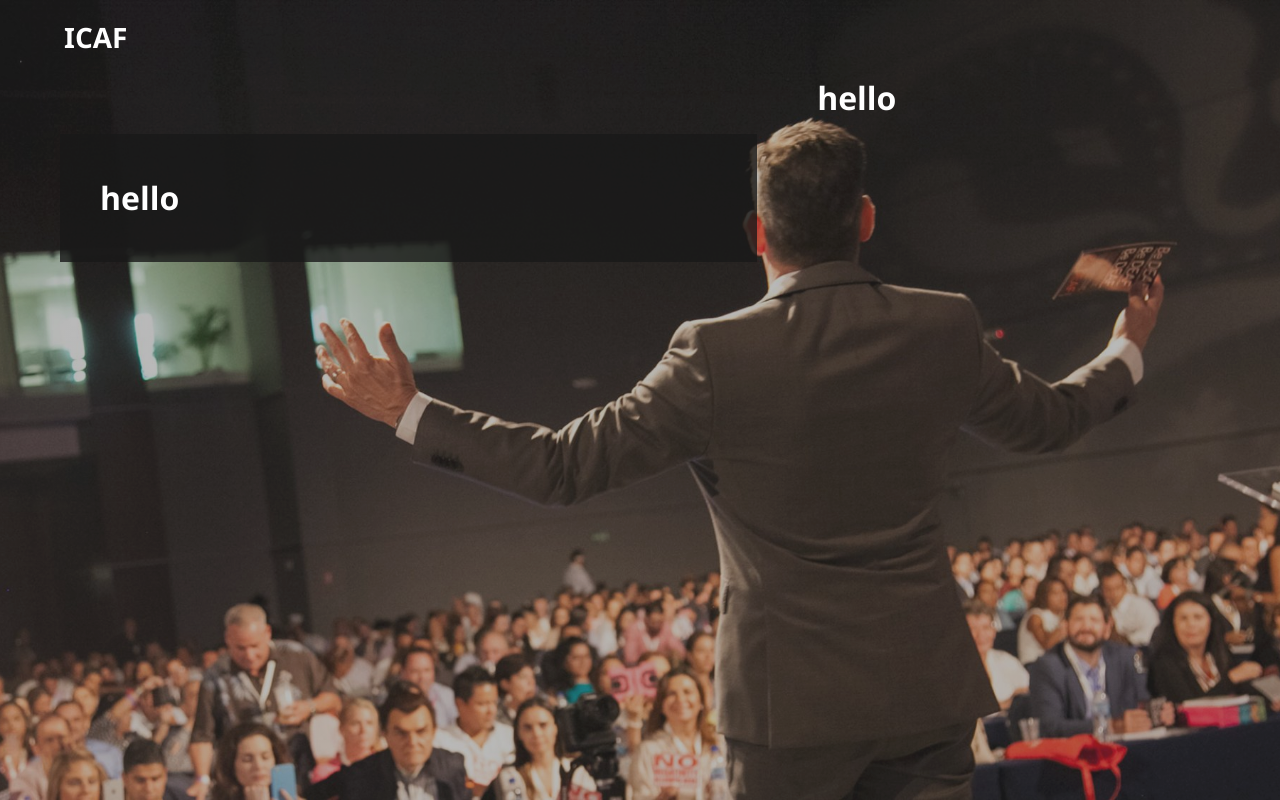
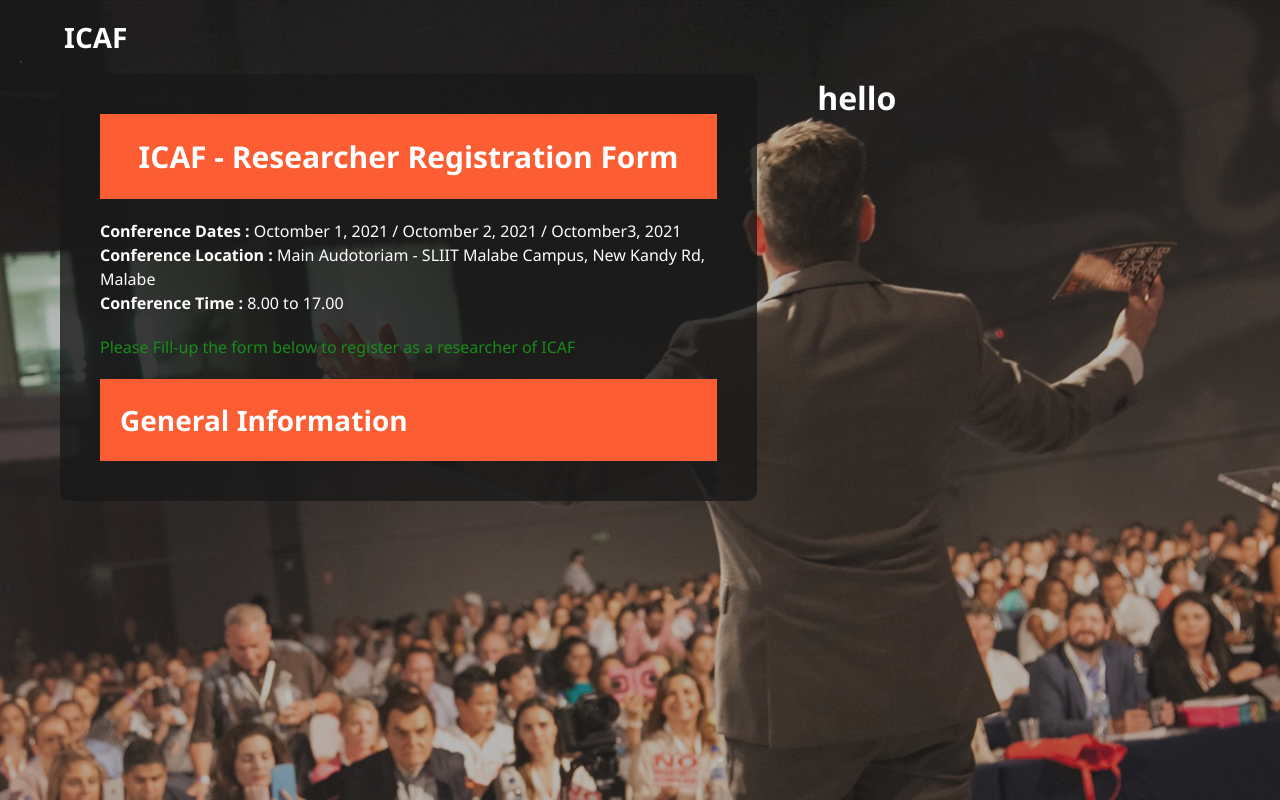
Before and after one commit to akilaliyanage/ICAF-frontend, a React (Vite) app: page /ResearcherRegistration in a window 1280 px wide. Built offline with nearby package versions, Linux system fonts and the light colour scheme.

Commit message:
Researcher reg for structure created

```diff
--- a/assets/css/ResearcherReg/ResearcherReg.css
+++ b/assets/css/ResearcherReg/ResearcherReg.css
@@ -18,10 +18,33 @@
 .regFormBack{
     background-color : rgba(0, 0, 0, 0.8);
     flex : 4;
-    margin: 60px;
+    margin-top:0px;
+    margin-left:60px;
+    margin-right:60px;
     padding: 40px;
+    border-radius: 10px;
 }
 
 .regFormRight{
     flex : 3
 }
+.regHeading{
+    background-color: #fc4c1c;
+    padding : 20px;
+    display: flex;
+    justify-content: center;
+    font-size: 20px;
+}
+
+.regSubHeading{
+    background-color: #fc4c1c;
+    padding : 20px;
+    display: flex;
+    justify-content: start;
+    font-size: 14px;
+}
+
+.Regform-inner{
+    margin-top: 20px;
+    margin-bottom: 20px;
+}
--- /dev/null
+++ b/components/ResearcherRegistration/GeneralInfo.jsx
@@ -0,0 +1,26 @@
+import React , {Component} from 'react';
+
+class RegFormGeneralInfo extends Component{
+
+
+    constructor(props){
+        super(props)
+        this.state = {}
+    }
+
+
+    render(){
+
+        return(
+            <React.Fragment>
+                <div className='Regform-inner'>
+                    <p><b>Conference Dates : </b> Octomber 1, 2021 /  Octomber 2, 2021 / Octomber3, 2021</p>
+                    <p><b>Conference Location : </b> Main Audotoriam - SLIIT Malabe Campus, New Kandy Rd, Malabe</p>
+                    <p><b>Conference Time : </b> 8.00 to 17.00</p>
+                    <p style={{color:"green" , marginTop:20}}>Please Fill-up the form below to register as a researcher of ICAF</p>
+                </div>
+            </React.Fragment>
+        ); }
+}
+
+export default RegFormGeneralInfo
--- /dev/null
+++ b/components/ResearcherRegistration/RefFormHeading.jsx
@@ -0,0 +1,21 @@
+import React , {Component} from 'react'
+
+class RegFormHeading extends Component {
+
+    constructor(props){
+        super(props);
+        this.state= {}
+    }
+
+    render(){
+        return (
+            <section>
+                <div className='regHeading'>
+                    <h1>{this.props.title}</h1>
+                </div>
+            </section>
+        );
+    }
+}
+
+export default RegFormHeading
--- /dev/null
+++ b/components/ResearcherRegistration/RegFormSubHeading.jsx
@@ -0,0 +1,19 @@
+import React , {Component} from 'react'
+
+class RegFormSubHeading extends Component{
+    constructor(props){
+        super(props)
+        this.state={}
+    }
+    render(){
+        return(
+            <React.Fragment>
+                <div className='regSubHeading'>
+                    <h1>{this.props.title}</h1>
+                </div>
+            </React.Fragment>
+        );
+     }
+}
+
+export default RegFormSubHeading
--- a/components/ResearcherRegistration/Registration.jsx
+++ b/components/ResearcherRegistration/Registration.jsx
@@ -2,6 +2,8 @@ import React ,  {Component} from 'react'
 import NavBar from '../landing_page/NavBar'
 import config from '../../config.json'
 import '../../assets/css/ResearcherReg/ResearcherReg.css'
+import RegFormHeading from '../ResearcherRegistration/RefFormHeading'
+import ResearcherRegForm from '../ResearcherRegistration/ResearcherRegForm'
 
 class RegisterResearcher extends Component {
     constructor(props){
@@ -30,7 +32,7 @@ class RegisterResearcher extends Component {
                     </div>
                     <div className='regForm_FlexContainer'>
                         <div className='regFormBack'>
-                            <h1>hello</h1>
+                            <ResearcherRegForm/>
                         </div>
                         <div className='regFormRight'>
                             <h1>hello</h1>
--- /dev/null
+++ b/components/ResearcherRegistration/ResearcherRegForm.jsx
@@ -0,0 +1,28 @@
+import React, { Component} from 'react'
+import RegFormHeading from '../ResearcherRegistration/RefFormHeading'
+import RegFormSubHeading from '../ResearcherRegistration/RegFormSubHeading'
+import RegFormGeneralInfo from '../ResearcherRegistration/GeneralInfo'
+
+class ResearcherRegForm extends Component {
+
+    constructor(props){
+        super(props);
+        this.state={}
+    }
+
+    render(){
+            return(
+                <React.Fragment>
+                    <RegFormHeading title='ICAF - Researcher Registration Form'/>
+
+                    <RegFormGeneralInfo/>
+
+                    <RegFormSubHeading title='General Information' />
+
+
+                </React.Fragment>
+            );
+        }
+}
+
+export default ResearcherRegForm
```
